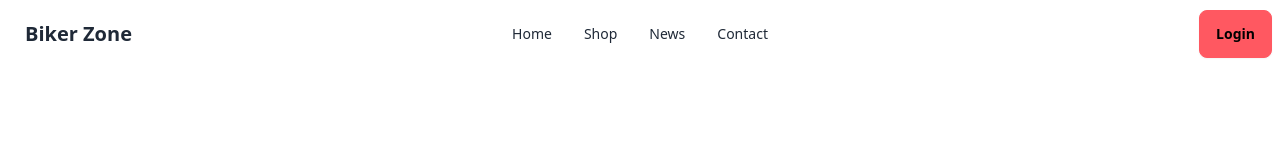
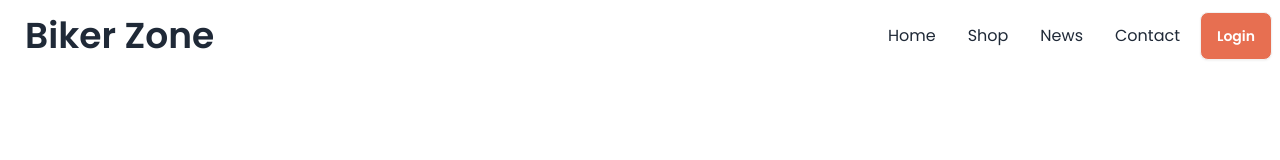
Before and after one commit to Md-Ashikur-Rahman-Ashik/Biker-Zone-With-Daisy-UI, a plain HTML site: page module.html in a window 1280 px wide. Drawn offline with nearby package versions, Linux system fonts and the light colour scheme.

Commit message:
Basic structure of header section done

```diff
--- a/module.html
+++ b/module.html
@@ -7,42 +7,65 @@
     <!-- Tailwind and DaisyUI CDN -->
     <link href="https://cdn.jsdelivr.net/npm/daisyui@4.6.0/dist/full.min.css" rel="stylesheet" type="text/css" />
     <script src="https://cdn.tailwindcss.com"></script>
+    <!-- Google fonts poppins -->
+    <link rel="preconnect" href="https://fonts.googleapis.com">
+    <link rel="preconnect" href="https://fonts.gstatic.com" crossorigin>
+    <link href="https://fonts.googleapis.com/css2?family=Poppins:wght@400;500;600;700;800;900&display=swap" rel="stylesheet">
+    <!-- Tailwind classes -->
+    <script>
+      tailwind.config = {
+        theme: {
+          extend: {
+            colors: {
+              clifford: '#da373d',
+              'bike-primary': '#E76F51',
+            }
+          }
+        }
+      }
+    </script>
+    <!-- Custom styles -->
+    <style>
+      .font-poppins{
+        font-family: "Poppins", sans-serif;
+      }
+    </style>
 </head>
-<body>
+<body class="font-poppins">
     <!-- Header section -->
-    <header>
+    <header class="md:container md:mx-auto">
         <nav>
             <div class="navbar bg-base-100">
-                <div class="navbar-start">
+                <div class="flex-1">
                   <div class="dropdown">
                     <div tabindex="0" role="button" class="btn btn-ghost lg:hidden">
                       <svg xmlns="http://www.w3.org/2000/svg" class="h-5 w-5" fill="none" viewBox="0 0 24 24" stroke="currentColor"><path stroke-linecap="round" stroke-linejoin="round" stroke-width="2" d="M4 6h16M4 12h8m-8 6h16" /></svg>
                     </div>
-                    <ul tabindex="0" class="menu menu-sm dropdown-content mt-3 z-[1] p-2 shadow bg-base-100 rounded-box w-52">
+                    <ul tabindex="0" class="menu menu-sm dropdown-content mt-3 z-[1] p-2 shadow bg-base-100 rounded-box w-52 text-base">
                         <li><a>Home</a></li>
                         <li><a>Shop</a></li>
                         <li><a>News</a></li>
                         <li><a>Contact</a></li>
                     </ul>
                   </div>
-                  <a class="btn btn-ghost text-xl">Biker Zone</a>
+                  <a class="btn btn-ghost text-4xl">Biker Zone</a>
                 </div>
                 <div class="navbar-center hidden lg:flex">
-                  <ul class="menu menu-horizontal px-1">
+                  <ul class="menu menu-horizontal px-1 text-base">
                     <li><a>Home</a></li>
                     <li><a>Shop</a></li>
                     <li><a>News</a></li>
                     <li><a>Contact</a></li>
                   </ul>
                 </div>
-                <div class="navbar-end">
-                  <a class="btn btn-error">Login</a>
+                <div class="">
+                  <a class="btn bg-bike-primary text-white">Login</a>
                 </div>
             </div>
         </nav>
     </header>
     <!-- Main section -->
-    <main>
+    <main md:container md:mx-auto>
 
     </main>
     <!-- Footer section -->
```
